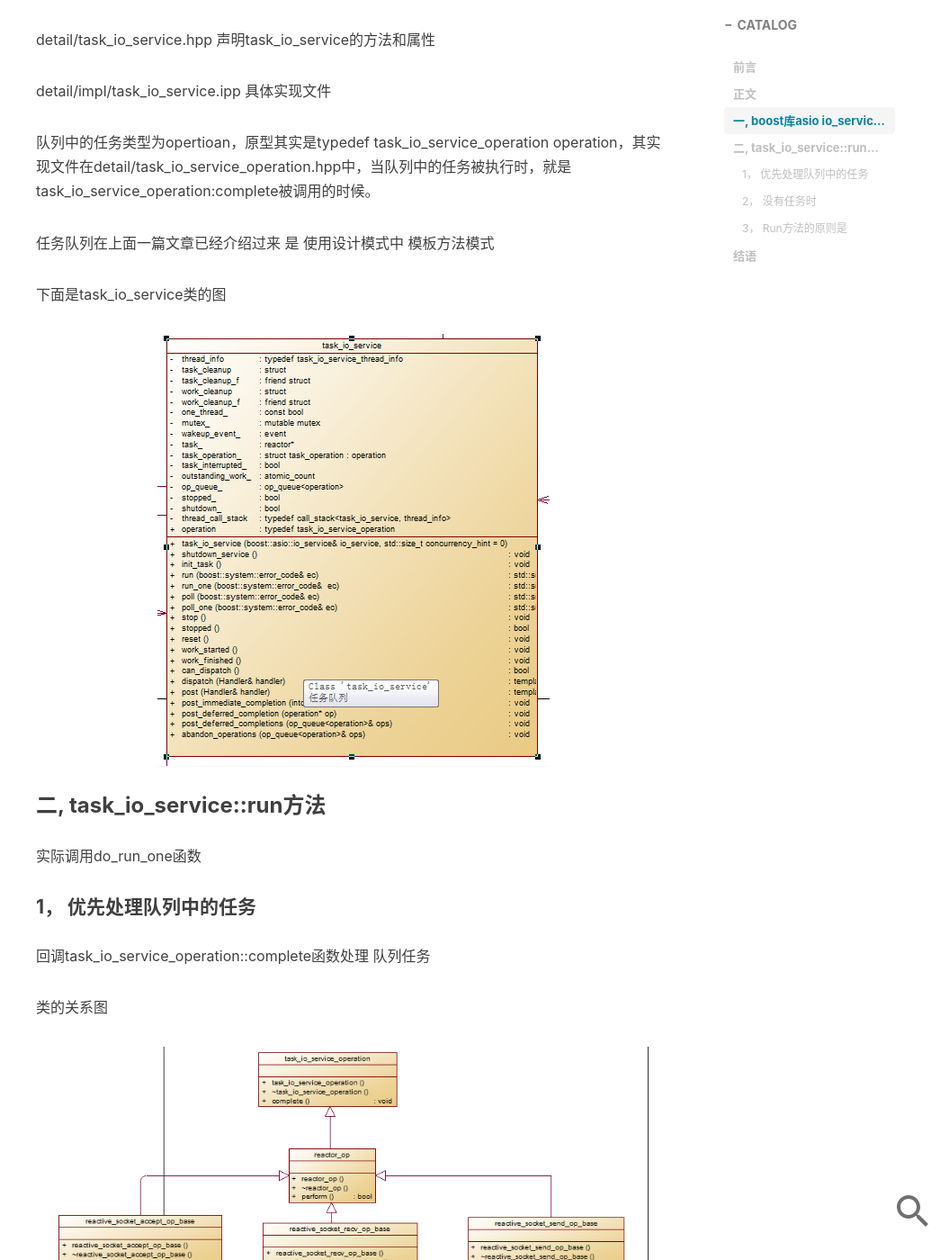
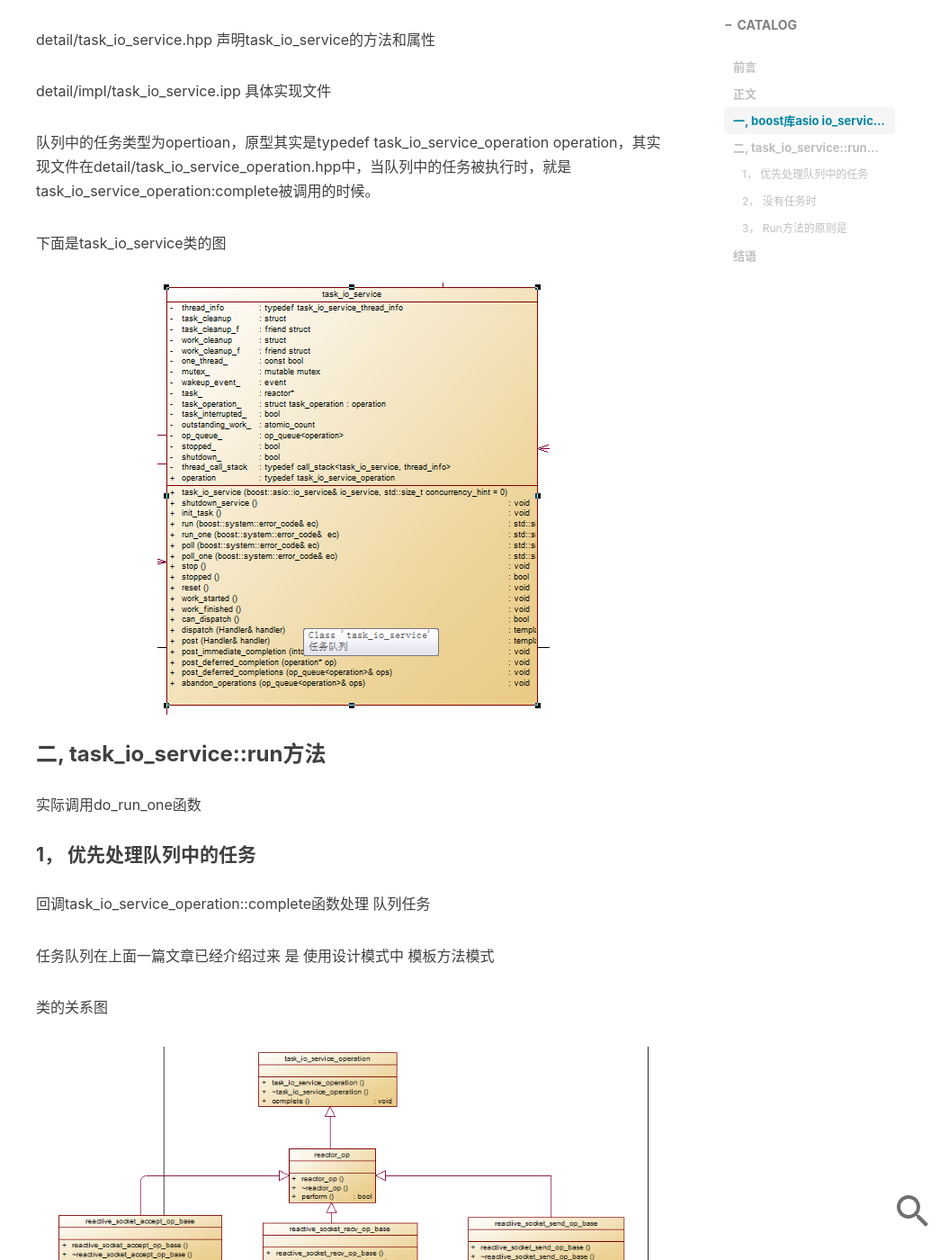
Before and after one commit to chensongpoixs/chensongpoixs.github.io, a Jekyll site: the page built from _posts/2019-01-24-boost库asio源码分析之io_service.md, in a window 1280 px wide and 1400 px high, scrolled down 1504 px. Shown: the whole window at 90% size, without its empty margins (225-1280 px from the left). Built offline with Jekyll 4.4.1, drawn with Linux system fonts in a browser that asks for light colours; nearby versions of some CDN libraries; comment, search, counter and statistics services are not loaded; part of the change alters nothing that is shown.

```diff
--- a/_posts/2019-01-24-boost库asio源码分析之io_service.md
+++ b/_posts/2019-01-24-boost库asio源码分析之io_service.md
@@ -40,9 +40,6 @@ detail/impl/task_io_service.ipp 具体实现文件
 
 队列中的任务类型为opertioan，原型其实是typedef task_io_service_operation operation，其实现文件在detail/task_io_service_operation.hpp中，当队列中的任务被执行时，就是task_io_service_operation:complete被调用的时候。
 
-任务队列在上面一篇文章已经介绍过来 是 使用设计模式中 模板方法模式
-
-
 下面是task_io_service类的图
 
 ![](https://github.com/chensongpoixs/chensongpoixs.github.io/blob/master/img/2019-01-24/task_io_service_operaction.png?raw=true)
@@ -58,6 +55,8 @@ detail/impl/task_io_service.ipp 具体实现文件
 #### 1， 优先处理队列中的任务
 
 回调task_io_service_operation::complete函数处理 队列任务
+
+任务队列在上面一篇文章已经介绍过来 是 使用设计模式中 模板方法模式
 
 类的关系图
 
```
